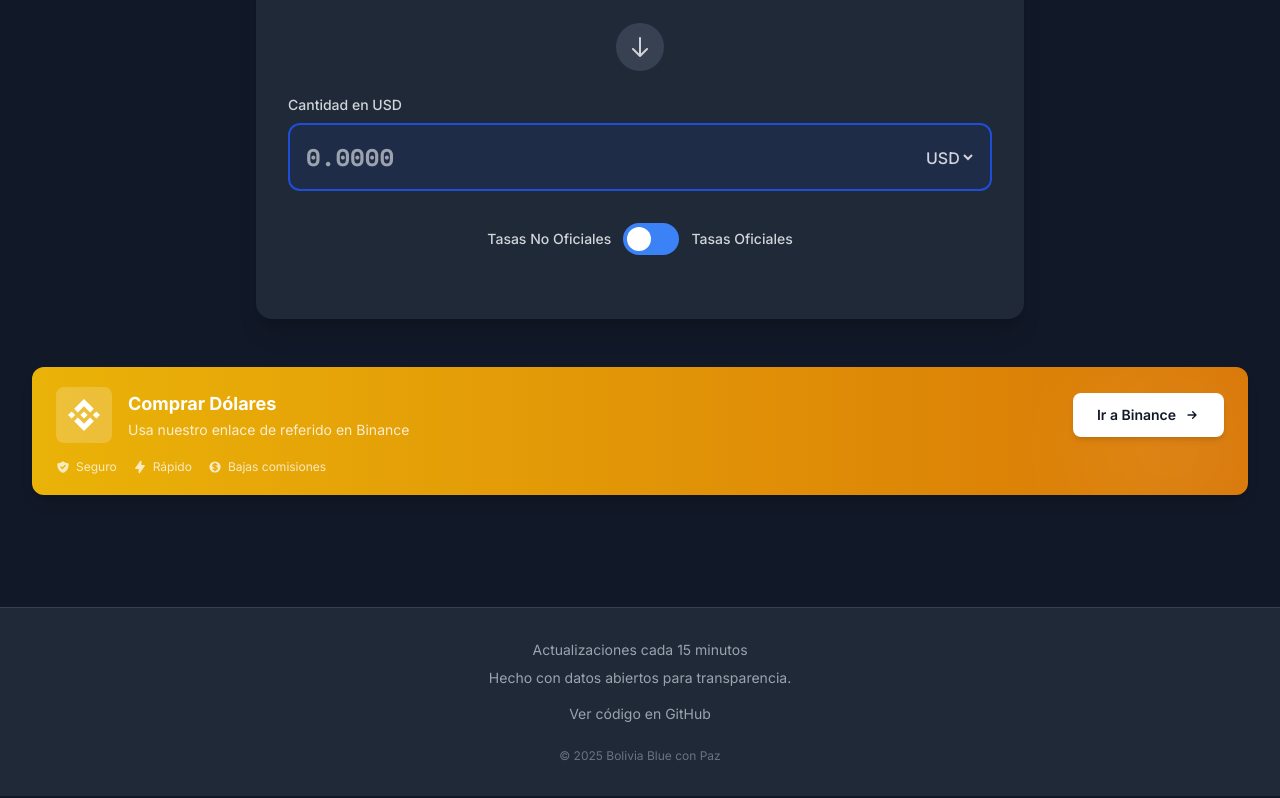
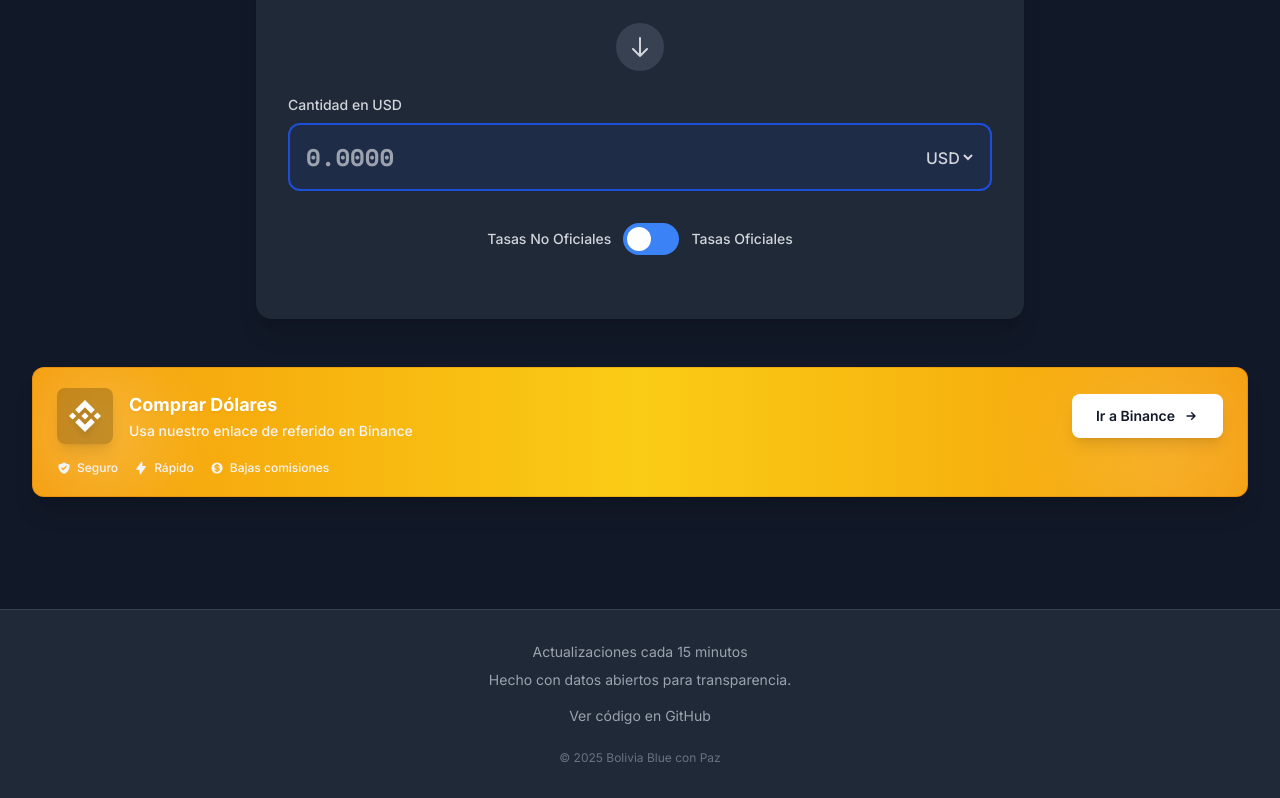
Before and after one commit to jonah3272/BoliviaBlue, a React (Vite) app in the folder frontend/: page /calculator in a window 1280 px wide. Shown: the part 972-1770 px from the top of the page. Built offline with nearby package versions, Linux system fonts and the light colour scheme; no server answers.

Commit message:
Improve Binance banner contrast with darker colors and better visibility

```diff
--- a/frontend/src/components/BinanceBanner.jsx
+++ b/frontend/src/components/BinanceBanner.jsx
@@ -6,10 +6,11 @@ function BinanceBanner() {
   const referralLink = "https://www.binance.com/referral/earn-together/refer2earn-usdc/claim?hl=en&ref=GRO_28502_RNV8W&utm_source=default";
 
   return (
-    <div className="relative overflow-hidden bg-gradient-to-r from-yellow-400 to-amber-500 dark:from-yellow-500 dark:to-amber-600 rounded-xl shadow-lg">
+    <div className="relative overflow-hidden bg-gradient-to-r from-amber-600 via-yellow-500 to-amber-600 dark:from-amber-500 dark:via-yellow-400 dark:to-amber-500 rounded-xl shadow-xl border border-amber-700/20">
       {/* Subtle pattern overlay */}
-      <div className="absolute inset-0 opacity-10">
+      <div className="absolute inset-0 opacity-20">
         <div className="absolute top-0 right-0 w-40 h-40 bg-white rounded-full blur-3xl"></div>
+        <div className="absolute bottom-0 left-0 w-32 h-32 bg-white rounded-full blur-2xl"></div>
       </div>
 
       <div className="relative px-6 py-5">
@@ -17,18 +18,18 @@ function BinanceBanner() {
           {/* Left side - Content */}
           <div className="flex items-center gap-4">
             {/* Binance Logo */}
-            <div className="flex-shrink-0 bg-white/20 backdrop-blur-sm p-3 rounded-lg">
-              <svg className="w-8 h-8 text-white" fill="currentColor" viewBox="0 0 24 24">
+            <div className="flex-shrink-0 bg-black/20 backdrop-blur-sm p-3 rounded-lg shadow-lg">
+              <svg className="w-8 h-8 text-white drop-shadow-lg" fill="currentColor" viewBox="0 0 24 24">
                 <path d="M16.624 13.9202l2.7175 2.7154-7.353 7.353-7.353-7.352 2.7175-2.7164 4.6355 4.6595 4.6356-4.6595zm4.6366-4.6366L24 12l-2.7154 2.7164L18.5682 12l2.6924-2.7164zm-9.272.001l2.7163 2.6914-2.7164 2.7174v-.001L9.2721 12l2.7164-2.7154zm-9.2722-.001L5.4088 12l-2.6914 2.6924L0 12l2.7164-2.7164zM11.9885.0115l7.353 7.329-2.7174 2.7154-4.6356-4.6356-4.6355 4.6595-2.7174-2.7154 7.353-7.353z"/>
               </svg>
             </div>
 
             {/* Text */}
             <div>
-              <h3 className="text-lg font-bold text-white mb-0.5">
+              <h3 className="text-lg font-bold text-gray-900 dark:text-white drop-shadow-sm mb-0.5">
                 {language === 'es' ? 'Comprar Dólares' : 'Buy Dollars'}
               </h3>
-              <p className="text-white/80 text-sm">
+              <p className="text-gray-800 dark:text-gray-100 text-sm font-medium">
                 {language === 'es'
                   ? 'Usa nuestro enlace de referido en Binance'
                   : 'Use our Binance referral link'}
@@ -42,7 +43,7 @@ function BinanceBanner() {
               href={referralLink}
               target="_blank"
               rel="noopener noreferrer"
-              className="group inline-flex items-center gap-2 bg-white hover:bg-gray-50 text-gray-900 font-semibold px-6 py-3 rounded-lg shadow-md hover:shadow-lg transform hover:scale-105 transition-all duration-200"
+              className="group inline-flex items-center gap-2 bg-gray-900 hover:bg-gray-800 dark:bg-white dark:hover:bg-gray-100 text-white dark:text-gray-900 font-semibold px-6 py-3 rounded-lg shadow-lg hover:shadow-xl transform hover:scale-105 transition-all duration-200"
             >
               <span className="text-sm">
                 {language === 'es' ? 'Ir a Binance' : 'Go to Binance'}
@@ -60,7 +61,7 @@ function BinanceBanner() {
         </div>
 
         {/* Bottom features - compact */}
-        <div className="mt-4 flex items-center gap-4 text-white/75 text-xs">
+        <div className="mt-4 flex items-center gap-4 text-gray-800 dark:text-gray-100 text-xs font-medium">
           <div className="flex items-center gap-1.5">
             <svg className="w-3.5 h-3.5" fill="currentColor" viewBox="0 0 20 20">
               <path fillRule="evenodd" d="M2.166 4.999A11.954 11.954 0 0010 1.944 11.954 11.954 0 0017.834 5c.11.65.166 1.32.166 2.001 0 5.225-3.34 9.67-8 11.317C5.34 16.67 2 12.225 2 7c0-.682.057-1.35.166-2.001zm11.541 3.708a1 1 0 00-1.414-1.414L9 10.586 7.707 9.293a1 1 0 00-1.414 1.414l2 2a1 1 0 001.414 0l4-4z" clipRule="evenodd" />
```
